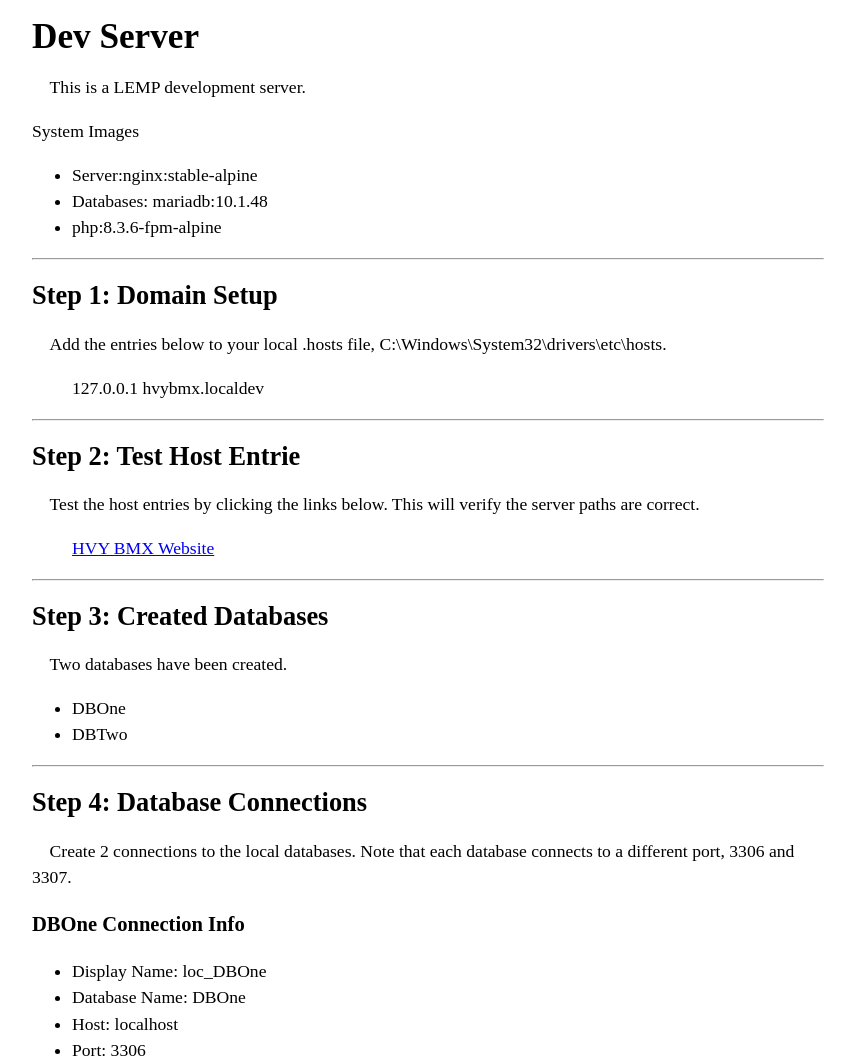
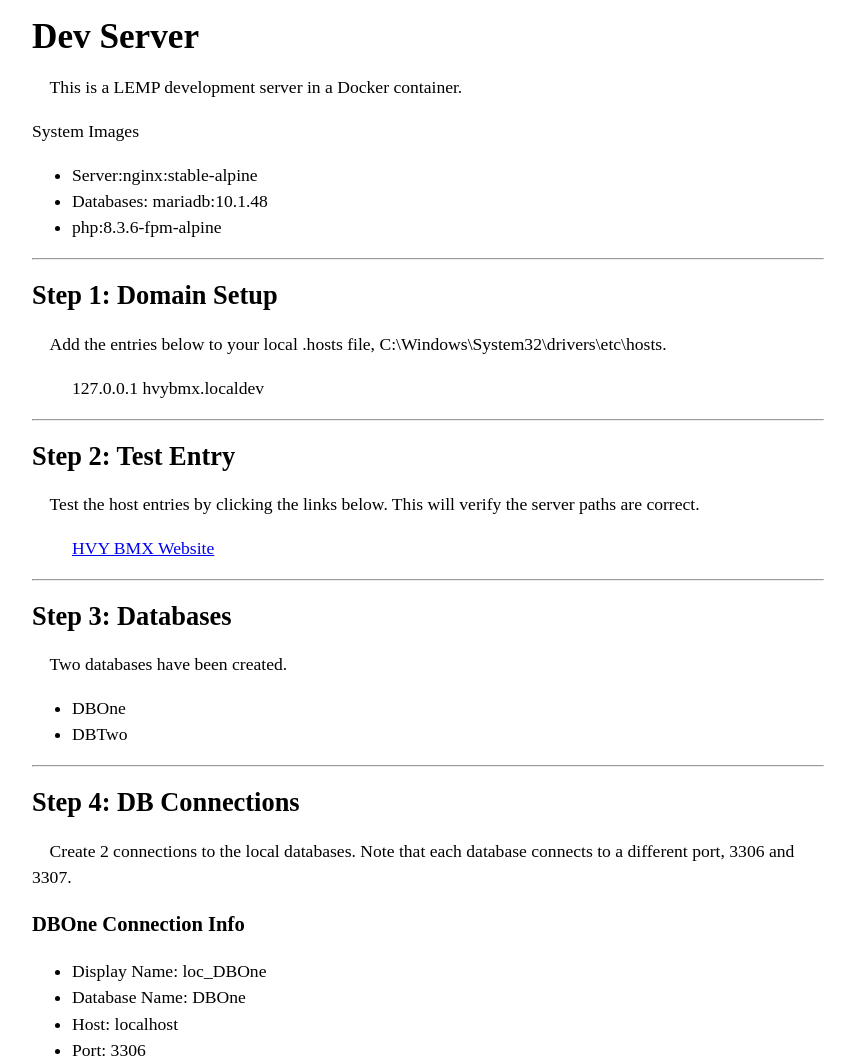
Before and after one commit to bravepinata/docker-lemp, a PHP site: page / in a window 1280 px wide. Shown: the top 1059 px of the page, without its empty margins (212-1067 px from the left). Run offline with PHP 8.4, Linux system fonts and the light colour scheme.

Commit message:
updating the readme instructions

```diff
--- a/src/public/inc/html/40-instructions.php
+++ b/src/public/inc/html/connection.php
@@ -1,4 +1,4 @@
-<h2>Step 4: Database Connections</h2>
+<h2>Step 4: DB Connections</h2>
 
 <p>
     &emsp;Create <?= sizeof($dbs) ?> connections to the local databases. Note that each database connects to a
--- a/src/public/inc/html/50-instructions.php
+++ b/src/public/inc/html/databases.php
@@ -1,4 +1,4 @@
-<h2>Step 3: Created Databases</h2>
+<h2>Step 3: Databases</h2>
 
 <p>
     &emsp;Two databases have been created.
--- a/src/public/inc/html/10-instructions.php
+++ b/src/public/inc/html/heading.php
@@ -1,7 +1,7 @@
 <h1>Dev Server</h1>
 
 <p>
-    &emsp;This is a LEMP development server.
+    &emsp;This is a LEMP development server in a Docker container.
 </p>
 
 <p>System Images</p>
--- a/src/public/inc/html/30-instructions.php
+++ b/src/public/inc/html/host.php
@@ -1,4 +1,4 @@
-<h2>Step 2: Test Host Entrie</h2>
+<h2>Step 2: Test Entry</h2>
 
 <p>
     &emsp;Test the host entries by clicking the links below.
--- a/src/public/index.php
+++ b/src/public/index.php
@@ -8,17 +8,17 @@
 	</head>
 	<body>
 
-<?  require 'inc/html/10-instructions.php' ?>
+<?  require 'inc/html/heading.php' ?>
 
-<?  require 'inc/html/20-instructions.php' ?>
+<?  require 'inc/html/domain.php' ?>
 
-<?  require 'inc/html/30-instructions.php' ?>
+<?  require 'inc/html/host.php' ?>
 
-<?  require 'inc/html/50-instructions.php' ?>
+<?  require 'inc/html/databases.php' ?>
 
-<?  require 'inc/html/40-instructions.php' ?>
+<?  require 'inc/html/connection.php' ?>
 
-<?  require 'inc/html/60-instructions.php' ?>
+<?  require 'inc/html/success.php' ?>
 
 <? // phpinfo() ?>
 
```
Also changed, not shown: src/public/inc/html/domain.php (renamed from src/public/inc/html/20-instructions.php), src/public/inc/html/success.php (renamed from src/public/inc/html/60-instructions.php).
